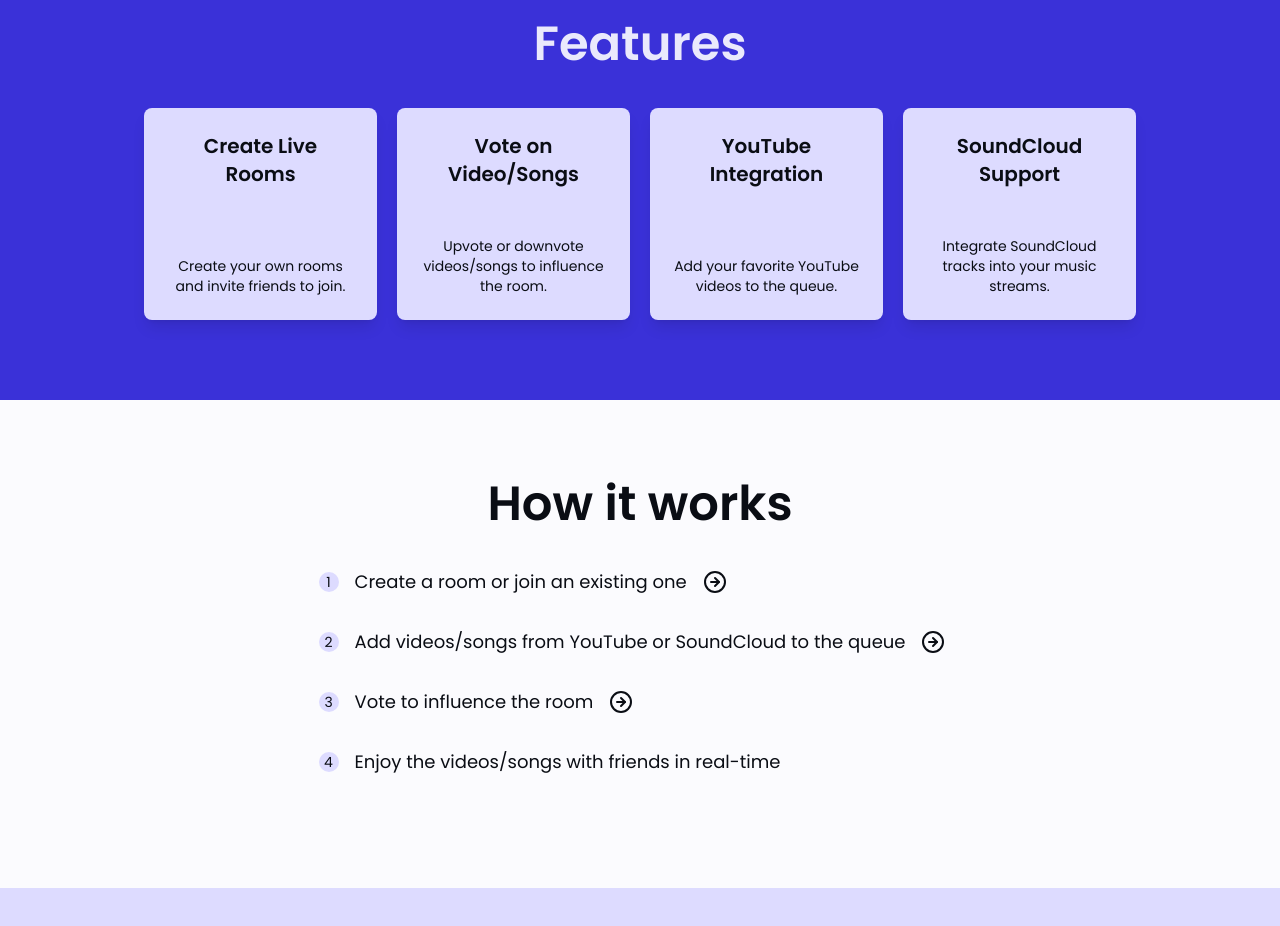
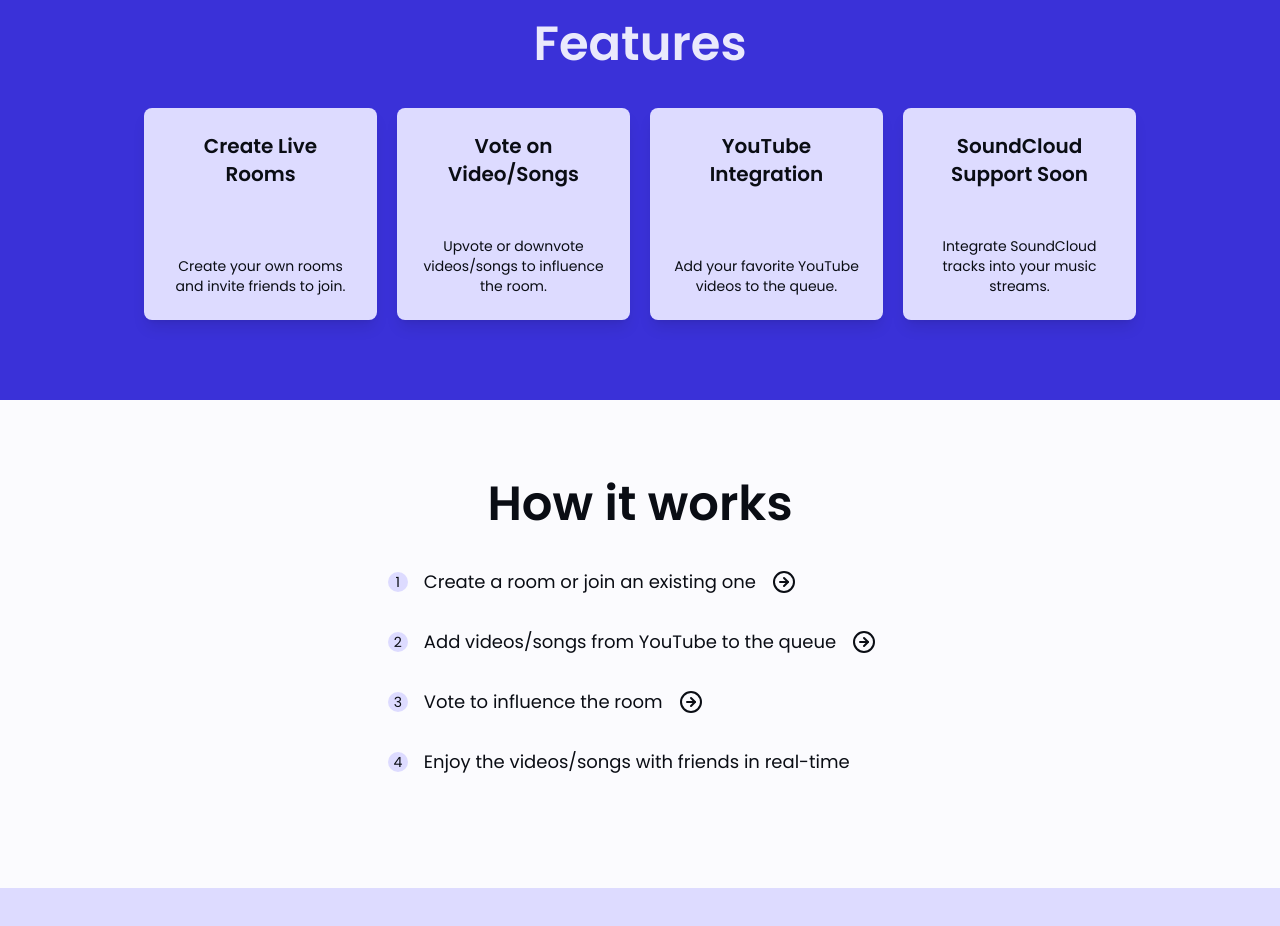
Before and after one commit to SaribJawad/Music-Queue, a React (Vite) app in the folder client/: page / in a window 1280 px wide. Shown: the part 860-1786 px from the top of the page. Built offline with nearby package versions, Linux system fonts and the light colour scheme; no server answers.

Commit message:
Update landingpage

```diff
--- a/client/src/component/CreateRoomSection.tsx
+++ b/client/src/component/CreateRoomSection.tsx
@@ -10,19 +10,24 @@ import { selectUserInfo } from "../features/auth/auth.slice";
 
 function CreateRoomSection() {
   const [isModalOpen, setIsModalOpen] = useState<boolean>(false);
+
   const loggedInUser = useAppSelector(selectUserInfo);
   const [roomType, setRoomType] = useState<"youtube" | "soundcloud">();
   const { sendMessage, isConnected } = useWebSocketContext();
 
   const providers = [
     { name: "youtube", icon: <FaYoutube size={30} color="#F70000" /> },
-    {
-      name: "soundcloud",
-      icon: <RiSoundcloudFill size={30} color="#F76F0D" />,
-    },
+    // {
+    //   name: "soundcloud",
+    //   icon: <RiSoundcloudFill size={30} color="#F76F0D" />,
+    // },
   ];
 
   const handleCreateRoom = (roomName: string, roomPassword: string) => {
+    if (roomType === "soundcloud") {
+      showToast("emoji", "Comming soon!");
+    }
+
     const createRoomData = {
       userId: loggedInUser?._id,
       roomType,
--- a/client/src/component/ui/FeatureSection.tsx
+++ b/client/src/component/ui/FeatureSection.tsx
@@ -13,7 +13,7 @@ function FeatureSection() {
       description: "Add your favorite YouTube videos to the queue.",
     },
     {
-      title: "SoundCloud Support",
+      title: "SoundCloud Support Soon",
       description: "Integrate SoundCloud tracks into your music streams.",
     },
   ];
--- a/client/src/component/ui/HowItWorks.tsx
+++ b/client/src/component/ui/HowItWorks.tsx
@@ -3,7 +3,7 @@ import { FiArrowRightCircle } from "react-icons/fi";
 function HowItWorks() {
   const steps = [
     "Create a room or join an existing one",
-    "Add videos/songs from YouTube or SoundCloud to the queue",
+    "Add videos/songs from YouTube to the queue",
     "Vote to influence the room",
     "Enjoy the videos/songs with friends in real-time",
   ];
```
